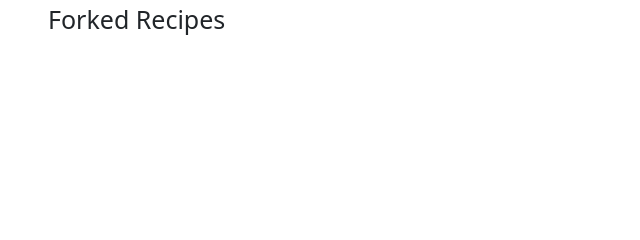
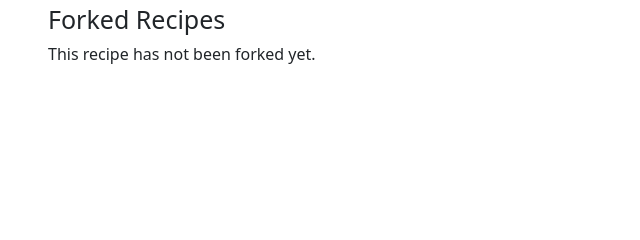
Before and after one commit to uva-cs3240-s22/group-project-a-08, a Django app: template recipes/templates/recipes/detail.html in a window 1280 px wide. Shown: the part 187-427 px from the top of the page, without its empty margins (0-640 px from the left). Run offline with Django 4.2, Linux system fonts and the light colour scheme; the template is opened without the code that fills it, so the values that code supplies are empty; some libraries are stand-ins or nearby versions.

Commit message:
added text if there are no forks

```diff
--- a/recipes/templates/recipes/detail.html
+++ b/recipes/templates/recipes/detail.html
@@ -135,6 +135,9 @@
               <div class="row">
                 <div class="col-3">
                   <h2 style="font-size: 25px">Forked Recipes</h2>
+                   {% if recipe.forked_recipes|length == 0 %}
+                    <p>This recipe has not been forked yet.</p>
+                    {% else %}
                   <div id="carouselForked" class="carousel slide" data-bs-ride="carousel">
                     <div class="carousel-indicators">
                       {% for rec in recipe.forked_recipes %}
@@ -177,6 +180,7 @@
                   </div>
                 </div>
               </div>
+              {% endif %}
 
 
 
--- a/recipes/views.py
+++ b/recipes/views.py
@@ -50,7 +50,7 @@ def create_recipe(request):
                 formset.save()
             if step_formset.is_valid():
                 step_formset.save()
-            return redirect('/recipes/')
+            return HttpResponseRedirect(reverse('recipes:detail', args=(recipe.id,)))
         else:
             return render(request, 'recipes/create_recipe.html', {"form":form})
 
@@ -157,6 +157,6 @@ def fork_recipe(request,pk):
                 formset.save()
             if step_formset.is_valid():
                 step_formset.save()
-            return redirect('/recipes/')
+            return HttpResponseRedirect(reverse('recipes:detail', args=(recipe.id,)))
         else:
             return render(request, 'recipes/fork_recipe.html', {"form":form})
```
